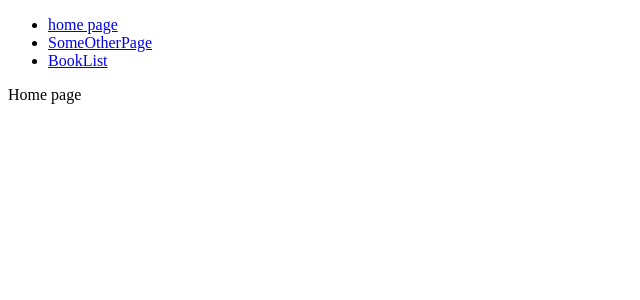
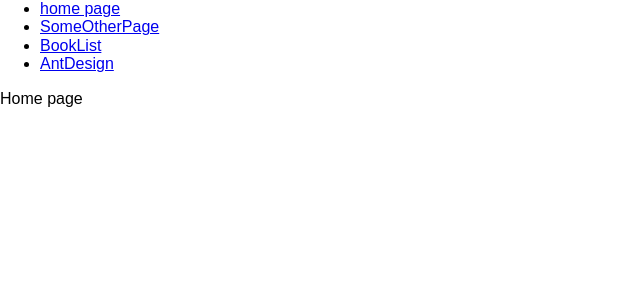
Before and after one commit to zszdmzmm1/vue, a Vue app: page / in a window 1280 px wide. Shown: the top 300 px of the page, without its empty margins (0-640 px from the left). Built offline with nearby package versions, Linux system fonts and the light colour scheme.

Commit message:
AntDesign a simple example

```diff
--- a/package.json
+++ b/package.json
@@ -8,6 +8,7 @@
     "preview": "vite preview"
   },
   "dependencies": {
+    "ant-design-vue": "^4.0.7",
     "js-confetti": "^0.11.0",
     "vue": "^3.3.4"
   },
--- /dev/null
+++ b/src/AntDesign.vue
@@ -0,0 +1,9 @@
+<template>
+  <a-space wrap>
+    <a-button type="primary">Primary Button</a-button>
+    <a-button>Default Button</a-button>
+    <a-button type="dashed">Dashed Button</a-button>
+    <a-button type="text">Text Button</a-button>
+    <a-button type="link">Link Button</a-button>
+  </a-space>
+</template>
--- a/src/App.vue
+++ b/src/App.vue
@@ -3,11 +3,13 @@
 import Home from './Home.vue'
 import SomeOtherPage from './SomeOtherPage.vue'
 import BookList from "./BookMap.vue";
+import AntDesign from './AntDesign.vue';
 
 const routes = {
   '/': Home,
   '/some-other-page': SomeOtherPage,
-  '/book-list': BookList
+  '/book-list': BookList,
+  '/ant-design': AntDesign
 }
 
 const currentPath = ref(window.location.hash)
@@ -26,6 +28,7 @@
     <li> <a href= "#/"> home page </a> </li>
     <li> <a href="#/some-other-page">SomeOtherPage</a> </li>
     <li> <a href="#/book-list">BookList</a> </li>
+    <li> <a href="#/ant-design">AntDesign</a> </li>
   </ul>
   <component :is="currentView" />
 </template>
```
Also changed, not shown: src/main.js (+7 -3 lines), 1 other file (tests, documents, lock files or other folders).
